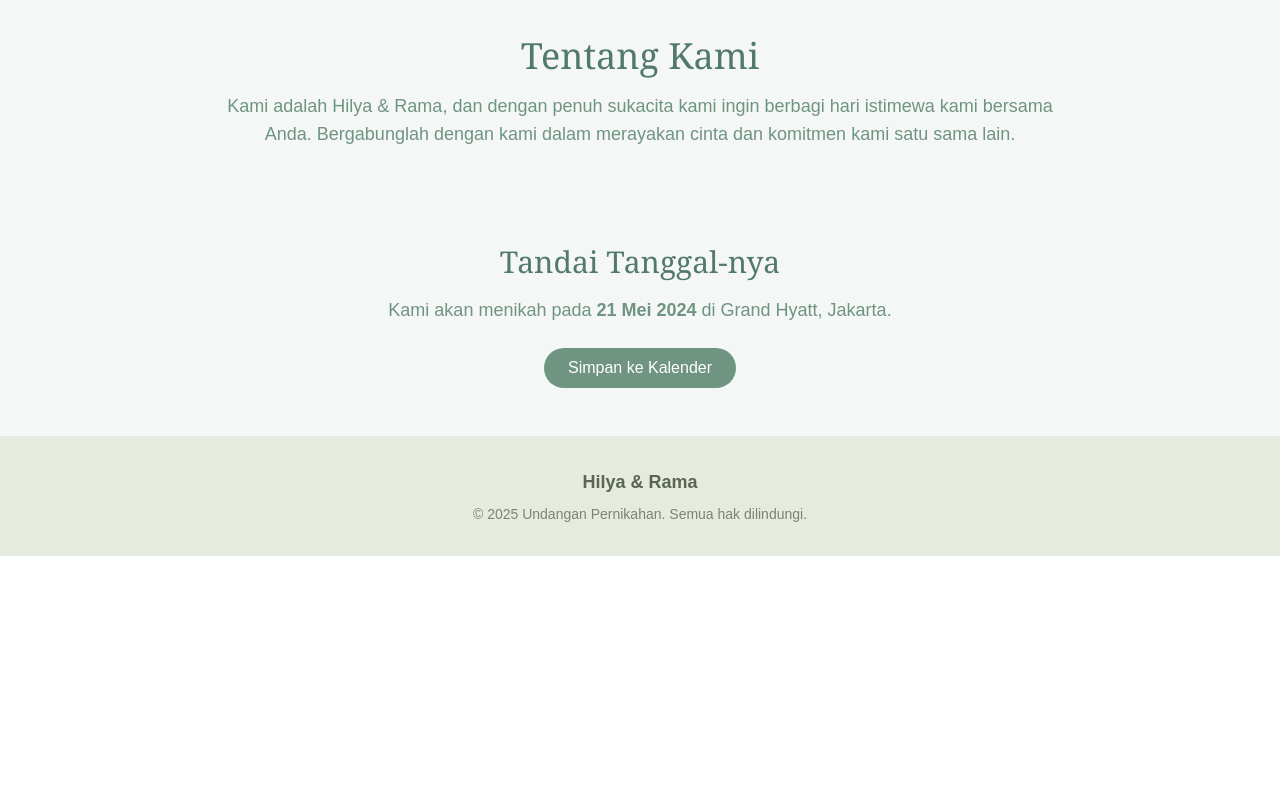
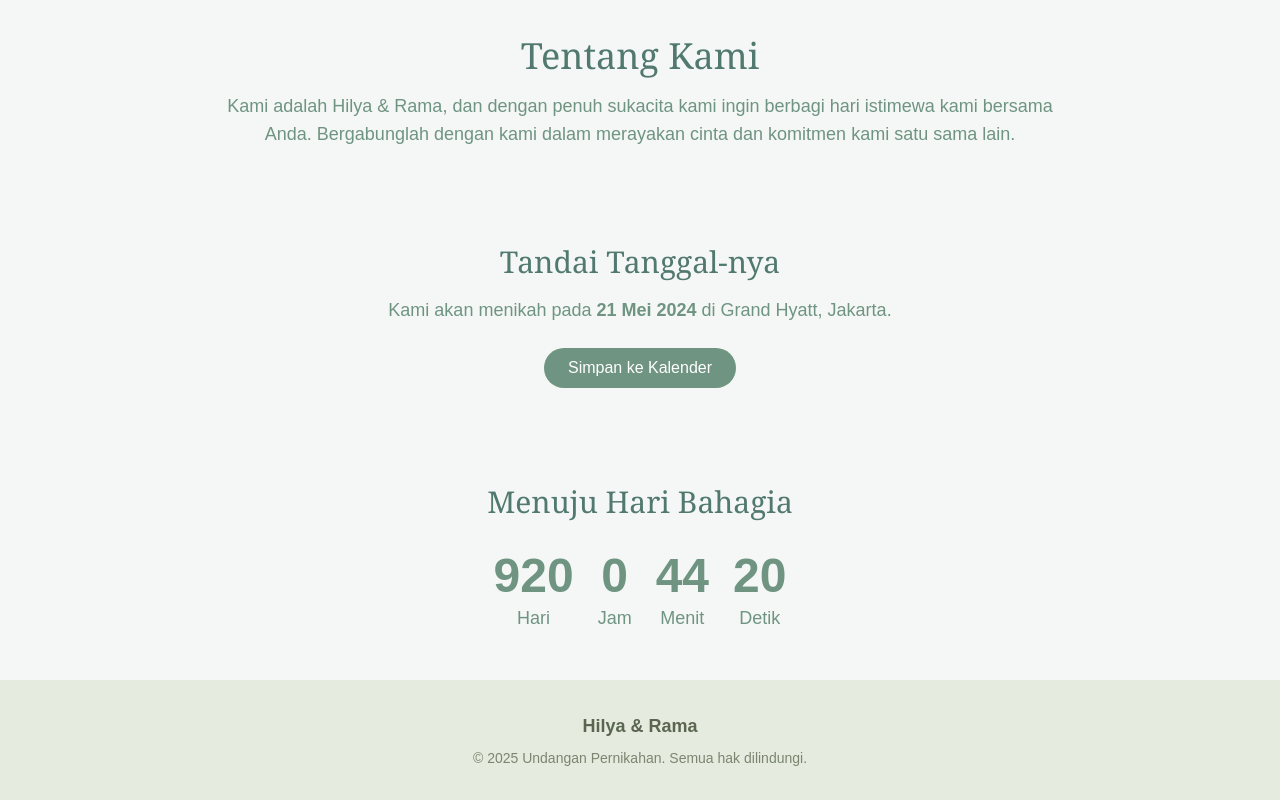
Before and after one commit to raysvarga/wedding-invitation, a React (Vite) app: page / in a window 1280 px wide. Shown: the part 886-1686 px from the top of the page. Before the commit the page ends 1442 px from the top, so only its background shows below. Built offline with nearby package versions, Linux system fonts and the light colour scheme.

Commit message:
add countdown

```diff
--- /dev/null
+++ b/src/components/Countdown.jsx
@@ -0,0 +1,56 @@
+import { useEffect, useState } from 'react';
+
+export default function Countdown() {
+  const targetDate = new Date("2028-02-12T08:00:00");
+  const [timeLeft, setTimeLeft] = useState({ days: 0, hours: 0, minutes: 0, seconds: 0 });
+
+  useEffect(() => {
+    const interval = setInterval(() => {
+      const now = new Date();
+      const difference = targetDate - now;
+
+      if (difference <= 0) {
+        clearInterval(interval);
+        setTimeLeft({ days: 0, hours: 0, minutes: 0, seconds: 0 });
+        return;
+      }
+
+      const days = Math.floor(difference / (1000 * 60 * 60 * 24));
+      const hours = Math.floor((difference / (1000 * 60 * 60)) % 24);
+      const minutes = Math.floor((difference / (1000 * 60)) % 60);
+      const seconds = Math.floor((difference / 1000) % 60);
+
+      setTimeLeft({ days, hours, minutes, seconds });
+    }, 1000);
+
+    return () => clearInterval(interval);
+  }, []);
+
+  return (
+    <section className="bg-sage-100 py-12 text-center">
+      <h2 className="text-3xl font-serif text-sage-600 mb-8">Menuju Hari Bahagia</h2>
+
+      <div className="flex justify-center space-x-6 text-sage-500 text-lg font-medium">
+        <div>
+          <p className="text-5xl font-bold text-sage-500">{timeLeft.days}</p>
+          <p className="mt-1">Hari</p>
+        </div>
+
+        <div>
+          <p className="text-5xl font-bold text-sage-500">{timeLeft.hours}</p>
+          <p className="mt-1">Jam</p>
+        </div>
+
+        <div>
+          <p className="text-5xl font-bold text-sage-500">{timeLeft.minutes}</p>
+          <p className="mt-1">Menit</p>
+        </div>
+
+        <div>
+          <p className="text-5xl font-bold text-sage-500">{timeLeft.seconds}</p>
+          <p className="mt-1">Detik</p>
+        </div>
+      </div>
+    </section>
+  );
+}
--- a/src/pages/Home.jsx
+++ b/src/pages/Home.jsx
@@ -1,6 +1,7 @@
 import HeroSection from '../components/HeroSection';
 import CoupleIntro from '../components/CoupleIntro';
 import SaveTheDate from '../components/SaveTheDate';
+import Countdown from '../components/Countdown';
 
 export default function Home() {
   return (
@@ -8,6 +9,7 @@ export default function Home() {
       <HeroSection />
       <CoupleIntro />
       <SaveTheDate />
+      <Countdown />
     </div>
   );
 }
```
